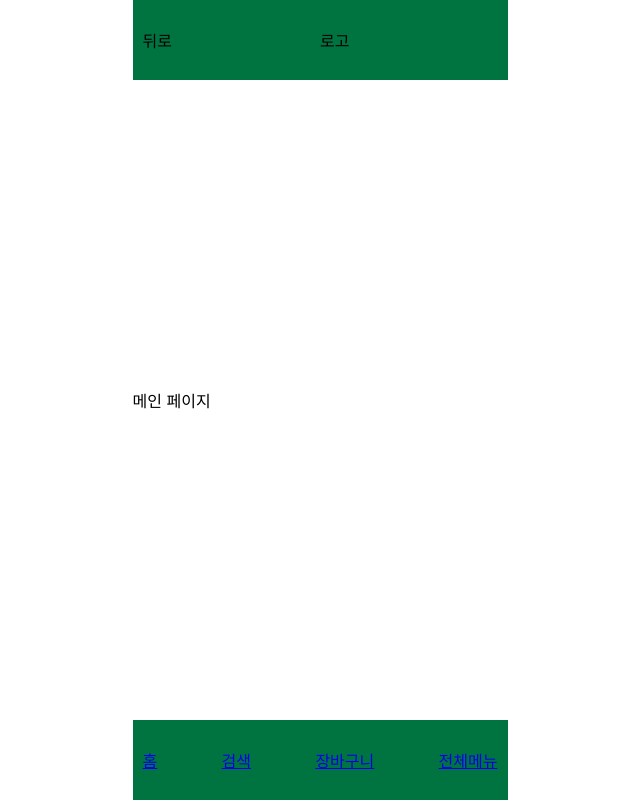
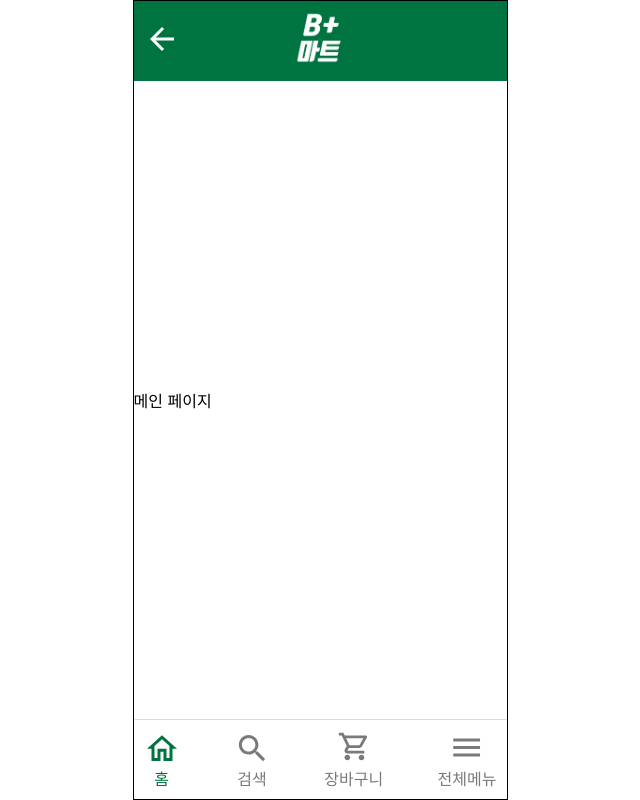
Before and after one commit to sss5793/bmart-10, a React app in the folder frontend/: page / in a window 1280 px wide. Shown: the whole page, without its empty margins (320-960 px from the left). Built offline with nearby package versions, Linux system fonts and the light colour scheme.

Commit message:
feat: 프론트엔드 레이아웃 스타일
- tab navigation 스타일 수정
- constants.ts 추가 (컬러,svg path 따로 분리)
- svg 컴포넌트 추가

```diff
--- a/frontend/src/components/layout/footer.tsx
+++ b/frontend/src/components/layout/footer.tsx
@@ -2,25 +2,83 @@ import React from 'react';
 import styled from 'styled-components';
 import { NavLink } from "react-router-dom";
 
-import { COLOR } from '../../constants';
+import Svg from '../svg';
+
+import {COLOR, SVG} from '../../constants';
 
 const Layer = styled.div`
   width: 100%;
   height: 80px;
-  background-color: ${COLOR.GREEN_1};
+  background-color: ${COLOR.WHITE};
   display: flex;
   justify-content: space-between;
   align-items: center;
   padding: 10px;
+  border-top: 1px solid ${COLOR.GREY_1};
+
+  .nav {
+    color: ${COLOR.GREY_2};
+    text-decoration: none;
+    path {
+        fill: ${COLOR.GREY_2};
+    }
+  }
+  .nav_selected {
+    color: ${COLOR.GREEN_1};
+    path {
+        fill: ${COLOR.GREEN_1};
+    }
+  }
 `;
+
+const Item = styled.div`
+  display: flex;
+  flex-direction: column;
+  align-items: center;
+  justify-content: center;
+`;
+
+const navList = [
+    {
+        path: '/',
+        name: '홈',
+        svg: SVG.HOME,
+    },
+    {
+        path: '/search',
+        name: '검색',
+        svg: SVG.SEARCH,
+    },
+    {
+        path: '/cart',
+        name: '장바구니',
+        svg: SVG.CART,
+    },
+    {
+        path: '/menu',
+        name: '전체메뉴',
+        svg: SVG.MENU,
+    },
+];
+
+const NavItem = (props: { path: string; name: string; svg: string }) => {
+    const { path, name, svg } = props;
+    return(
+        <NavLink exact to={path} activeClassName="nav_selected" className="nav">
+            <Item>
+                <Svg size={'36'} fill={COLOR.GREY_2} path={svg}/>
+                <p>{name}</p>
+            </Item>
+        </NavLink>
+    )
+};
 
 const Footer = () => {
   return (
     <Layer>
-        <NavLink to='/'>홈</NavLink>
-        <NavLink to='/search'>검색</NavLink>
-        <NavLink to='/cart'>장바구니</NavLink>
-        <NavLink to='/menu'>전체메뉴</NavLink>
+        {
+            navList.map((item) => <NavItem key={item.path} {...item}/>)
+        }
     </Layer>
   );
 };
--- a/frontend/src/components/layout/header.tsx
+++ b/frontend/src/components/layout/header.tsx
@@ -1,7 +1,8 @@
 import React from 'react';
 import styled from 'styled-components';
 
-import { COLOR } from '../../constants';
+import { COLOR, SVG } from '../../constants';
+import Logo from './logo.png';
 
 const Layer = styled.div`
   width: 100%;
@@ -13,12 +14,22 @@ const Layer = styled.div`
   padding: 10px;
 `;
 
+const Item = styled.div`
+  width: 36px;
+`;
+
 const Header = () => {
   return (
     <Layer>
-      <div> 뒤로 </div>
-      <div> 로고 </div>
-      <div></div>
+      <Item>
+          <svg width="36px" height="36px">
+              <path fill={COLOR.WHITE} d={SVG.ARROW_BACK}/>
+          </svg>
+      </Item>
+      <div>
+          <img src={Logo} width={'60px'}/>
+      </div>
+      <Item></Item>
     </Layer>
   );
 };
--- /dev/null
+++ b/frontend/src/components/svg.tsx
@@ -0,0 +1,12 @@
+import React from 'react';
+
+const SVG = (props: { size: string; fill: string; path: string }) => {
+    const { size, fill, path } = props;
+    return (
+        <svg width={size+'px'} height={size+'px'}>
+            <path fill={fill} d={path}/>
+        </svg>
+    )
+};
+
+export default SVG;
--- a/frontend/src/constants.ts
+++ b/frontend/src/constants.ts
@@ -4,5 +4,18 @@ const COLOR = {
   GREEN_1: '#007440',
   GREEN_2: '#73B48F',
   GREEN_3: '#18B0BE',
+  WHITE: '#ffffff',
+  GREY_1: '#dddddd',
+  GREY_2: '#7b7a7a',
 };
-export { COLOR };
+
+const SVG = {
+  ARROW_BACK : 'M30 16.5H11.745L20.13 8.115L18 6L6 18L18 30L20.115 27.885L11.745 19.5H30V16.5Z',
+  HOME :'M7.5 18.8492H3L18 5.27777L33 18.8492H28.5V30.9127H19.5V21.8651H16.5V30.9127H7.5V18.8492ZM25.5 16.1198L18 9.33412L10.5 16.1198V27.8968H13.5V18.8492H22.5V27.8968H25.5V16.1198Z',
+  CART :'M25.9199 16.4588C25.4381 17.3113 24.5032 17.875 23.4407 17.875H12.8864L11.3281 20.625H28.3281V23.375H11.3281C9.17476 23.375 7.81482 21.1338 8.84896 19.2913L10.7614 15.9363L5.66146 5.5H2.82812V2.75H7.46065L8.79224 5.5H29.7589C30.8357 5.5 31.5156 6.62751 30.9914 7.53501L25.9199 16.4588ZM27.3507 8.25H10.1382L13.4957 15.125H23.4407L27.3507 8.25ZM11.3281 24.75C9.76982 24.75 8.50897 25.9875 8.50897 27.5C8.50897 29.0125 9.76982 30.25 11.3281 30.25C12.8864 30.25 14.1615 29.0125 14.1615 27.5C14.1615 25.9875 12.8864 24.75 11.3281 24.75ZM22.6756 27.5C22.6756 25.9875 23.9365 24.75 25.4947 24.75C27.0531 24.75 28.3281 25.9875 28.3281 27.5C28.3281 29.0125 27.0531 30.25 25.4947 30.25C23.9365 30.25 22.6756 29.0125 22.6756 27.5Z',
+  SEARCH :'M22.4475 21.4956H23.6325L31.1175 29.0353L28.8825 31.2821L21.3825 23.7575V22.5663L20.9775 22.144C19.2675 23.6218 17.0475 24.5115 14.6325 24.5115C9.24757 24.5115 4.88251 20.1234 4.88251 14.7099C4.88251 9.29644 9.24757 4.90833 14.6325 4.90833C20.0175 4.90833 24.3825 9.29644 24.3825 14.7099C24.3825 17.1377 23.4975 19.3694 22.0277 21.0885L22.4475 21.4956ZM7.88251 14.7099C7.88251 18.4647 10.8975 21.4956 14.6325 21.4956C18.3675 21.4956 21.3825 18.4647 21.3825 14.7099C21.3825 10.9552 18.3675 7.9242 14.6325 7.9242C10.8975 7.9242 7.88251 10.9552 7.88251 14.7099Z',
+  MENU :'M4.26379 11.4603V8.44443H31.0495V11.4603H4.26379ZM4.26379 19H31.0495V15.9841H4.26379V19ZM4.26379 26.5397H31.0495V23.5238H4.26379V26.5397Z',
+
+};
+
+export { COLOR, SVG };
--- a/frontend/src/stylesheets/index.css
+++ b/frontend/src/stylesheets/index.css
@@ -22,4 +22,5 @@ code {
   width: 375px;
   height: 100vh;
   margin: 0 auto;
+  border: 1px solid;
 }
```
Also changed, not shown: frontend/src/components/layout/logo.png (added).
